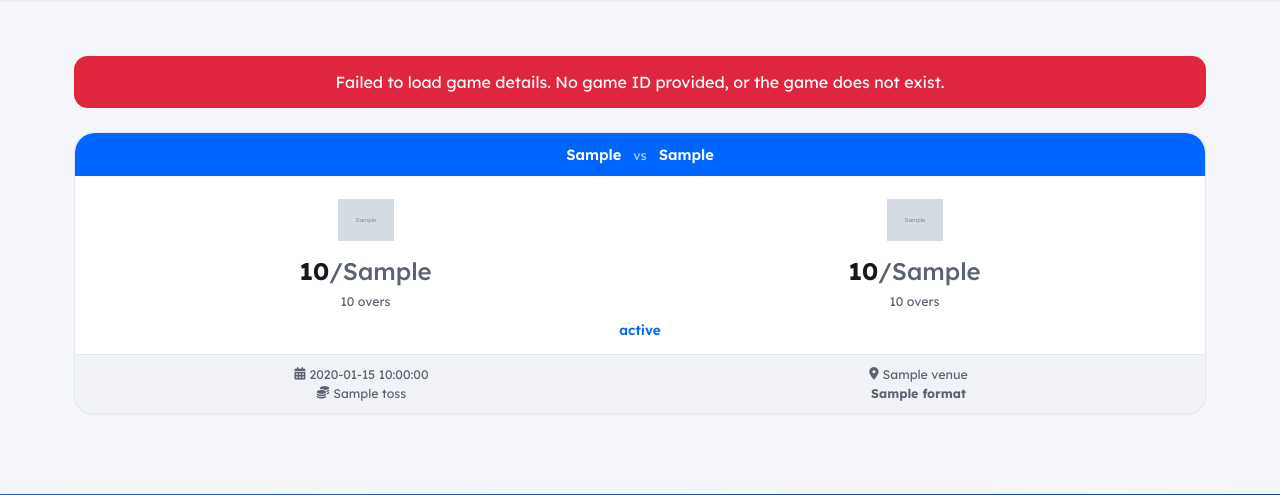
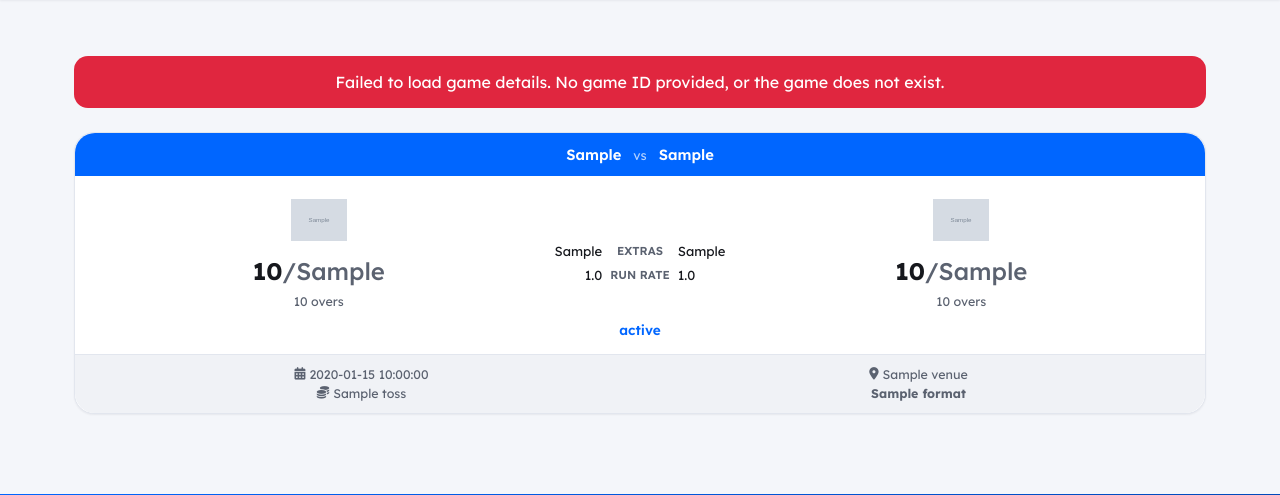
Before and after one commit to johanbergh/crease, a Flask app: template templates/livegame.html in a window 1280 px wide. Shown: the part 64-559 px from the top of the page. Run offline with Flask 3, Linux system fonts and the light colour scheme; the template is opened without the code that fills it: most values are stand-ins (such as "Sample title", 1, 10 or a date in 2020); grey boxes marked "Sample" are stand-in pictures; some libraries are stand-ins or nearby versions.

Commit message:
add extras and run rate to livegame

```diff
--- a/templates/partials/_scoreboard.html
+++ b/templates/partials/_scoreboard.html
@@ -11,6 +11,21 @@
             <div class="gameblock-score">{{ game.scores.teama_score }}<span class="wkts">/{{ game.scores.teama_wkts }}</span></div>
             <div class="gameblock-overs">{{ game.scores.teama_overs }} overs</div>
         </div>
+
+        <div class="gameblock-stats-row" style="border-top: none">
+            <div class="val-left">{{ game.scores.teama_extras }}</div>
+            <div class="label">Extras</div>
+            <div class="val-right">{{ game.scores.teamb_extras }}</div>
+
+            <div class="val-left">
+                {% if game.scores.teama_overs == 0 %}0{% else %}{{ (game.scores.teama_score / game.scores.teama_overs) | round(2, 'floor') }}{% endif %}
+            </div>
+            <div class="label">Run rate</div>
+            <div class="val-right">
+                {% if game.scores.teamb_overs == 0 %}0{% else %}{{ (game.scores.teamb_score / game.scores.teamb_overs) | round(2, 'floor') }}{% endif %}
+            </div>
+        </div>
+
         <div class="gameblock-team">
             <img src="{{ url_for('static', filename='images/team_logos/' ~ game.teamB_image) }}" alt="{{ game.teamB }}">
             <div class="gameblock-score">{{ game.scores.teamb_score }}<span class="wkts">/{{ game.scores.teamb_wkts }}</span></div>
```
